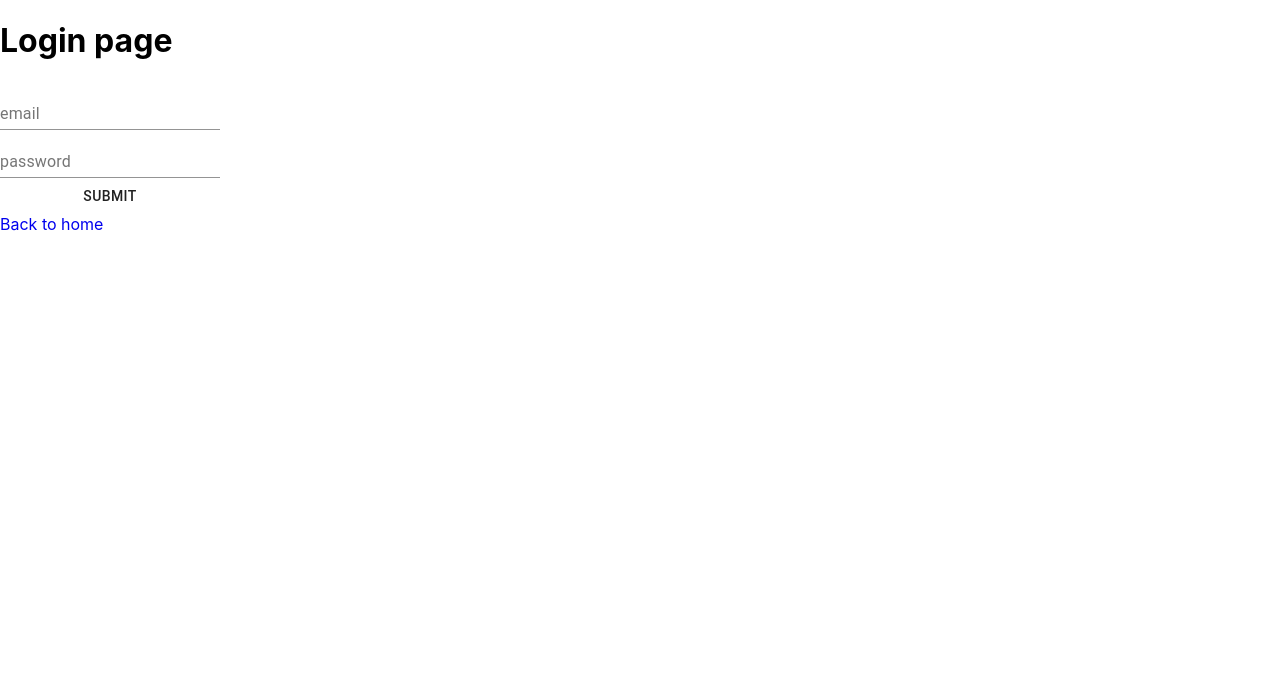
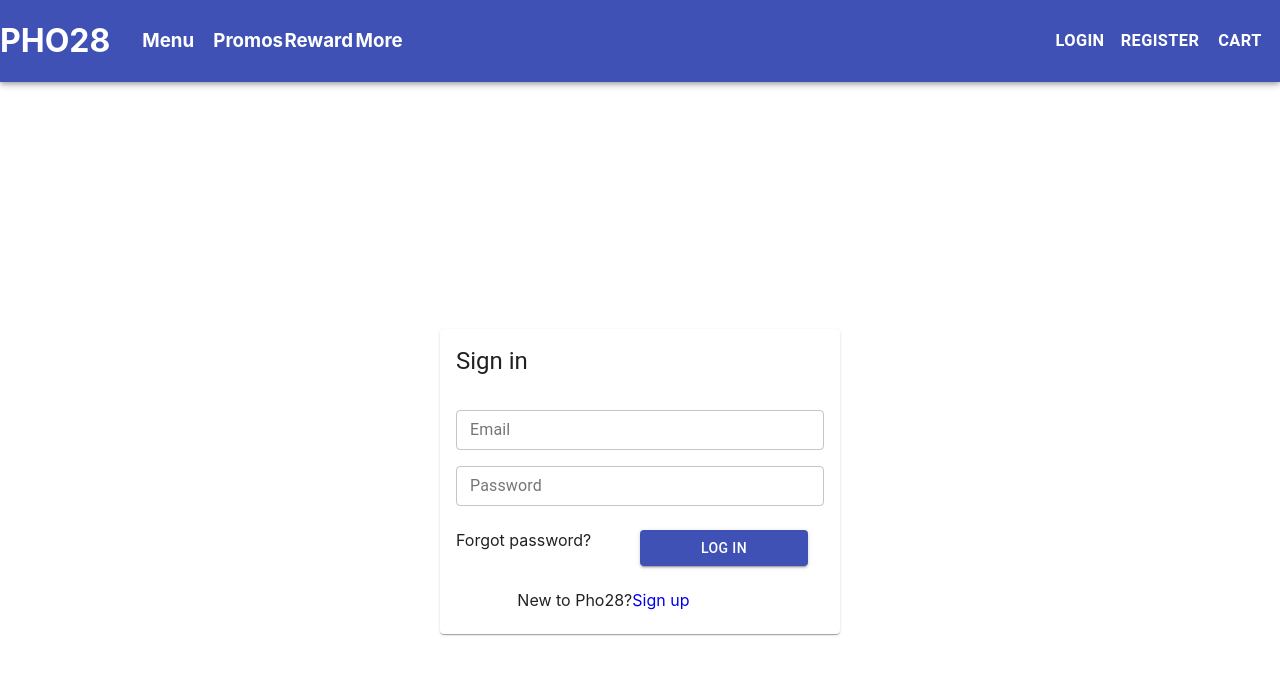
Before and after one commit to hoangtran5369/restaurant_frontend, a React (Create React App) app: page /login in a window 1280 px wide. Shown: the top 674 px of the page. Built offline with nearby package versions, Linux system fonts and the light colour scheme.

Commit message:
added login and register forms

```diff
--- a/src/components/Home.js
+++ b/src/components/Home.js
@@ -1,38 +1,12 @@
-import { Link, useHistory } from "react-router-dom";
-import AppBar from '@material-ui/core/AppBar';
-import Toolbar from '@material-ui/core/Toolbar';
-import Typography from '@material-ui/core/Typography';
-import Button from '@material-ui/core/Button';
-import IconButton from '@material-ui/core/IconButton';
-import { Box, Grid } from "@material-ui/core";
+import Navbar from './Navbar';
+import { Box } from "@material-ui/core";
 // import MenuIcon from '@material-ui/icons/Menu';
 
 
 function Home() {
-    const history = useHistory()
     return (
         <div>
-            <AppBar position="sticky">
-                <Grid container direction="row" justify="space-between" alignItems="center">
-
-                    <Grid container item xs={4} direction="row" justify="flex-start" alignItems="center">
-                        <Grid item xs={4}><h1>PHO28</h1></Grid>
-                        <Grid item xs={2}><h3>Menu</h3></Grid>
-                        <Grid item xs={2}><h3>Promos</h3></Grid>
-                        <Grid item xs={2}><h3>Reward</h3></Grid>
-                        <Grid item xs={2}><h3>More</h3></Grid>
-                    </Grid>
-
-                    <Grid container item xs={3} direction="row" justify="flex-end" alignItems="center">
-                        <Grid item xs={3} component={Button} color="inherit" onClick={() => history.push('/login')}>
-                            <h3>Login</h3>
-                        </Grid>
-                        <Grid item xs={3} component={Button} color="inherit" onClick={() => {}}><h3>Register</h3></Grid>
-                        <Grid item xs={3} component={Button} color="inherit" onClick={() => {}}><h3>Cart</h3></Grid>
-                    </Grid>
-                </Grid>
-
-            </AppBar>
+            <Navbar />
             <Box minHeight="100vh" flexDirection="column" display="flex">
                 <Box bgcolor="success.main" padding="10px" flexGrow={1}>
                     <h1>Home page</h1>
--- a/src/components/Login.js
+++ b/src/components/Login.js
@@ -1,22 +1,60 @@
-import { Button, FormControl, TextField } from "@material-ui/core";
+import { Button, Card, CardContent, Divider, Grid, TextField, Typography } from "@material-ui/core";
 import { Link } from "react-router-dom";
+import Navbar from "./Navbar";
+import { Box } from "@material-ui/core";
 
 function Login() {
     return (
         <div>
-            <h1>Login page</h1>
+            <Navbar />
+            <Box display="flex" minHeight="100vh" justifyContent="space-around" alignItems="center">
+                <Box minWidth="300px" maxWidth="400px">
 
-            <form>
-                <FormControl variant="filled">
+                <Card>
+                    <CardContent>
+                        <form>
+                            <Grid container spacing={3}>
+                                <Grid item xs={12}> <Typography variant="h5" component="h2" gutterBottom>Sign in</Typography> </Grid>
+                                <Grid item xs={12}>
+                                    <Grid container spacing={2}>
+                                        <Grid item xs={12}>
+                                            <TextField fullWidth label="Email" name="email" size="small" variant="outlined" />
+                                        </Grid>
+                                        <Grid item xs={12}>
+                                            <TextField fullWidth label="Password" name="password" size="small" type="password" variant="outlined" />
+                                        </Grid>
+                                    </Grid>
+                                </Grid>
+                                <Grid item container spacing={2} xs={12}>
+                                    <Grid item xs={6}>
+                                        <a>Forgot password?</a>
+                                    </Grid>
+                                    <Grid item xs={6}>
 
-                <TextField label="email" />
-                <TextField label="password"/>
-                <Button> Submit </Button>
-                </FormControl>
-            </form>
-            <Link to="/">Back to home</Link>
+                                    <Button color="primary" fullWidth type="submit" variant="contained">
+                                        Log in
+                                    </Button>
+                                    </Grid>
+                                </Grid>
+                                <Divider />
+                                <Grid item xs={12} container direction="row" justify="space-around" alignItems="center">
+                                        <Grid item xs={8} spacing={2}>
+                                        <span>
+                                        New to Pho28?
+                                        </span>
+                                        <Link to="/register">
+                                        Sign up
+                                        </Link>
+                                        </Grid>
+                                    </Grid>
+                            </Grid>
+                        </form>
+                    </CardContent>
+                </Card>
+                </Box>
+            </Box>
         </div>
     );
-  }
+}
 
 export default Login;
--- /dev/null
+++ b/src/components/Navbar.js
@@ -0,0 +1,33 @@
+import { useHistory } from "react-router-dom";
+import AppBar from '@material-ui/core/AppBar';
+import Button from '@material-ui/core/Button';
+import { Grid } from "@material-ui/core";
+
+
+function Navbar() {
+    const history = useHistory()
+    return (
+            <AppBar position="sticky">
+                <Grid container direction="row" justify="space-between" alignItems="center">
+
+                    <Grid container item xs={4} direction="row" justify="flex-start" alignItems="center">
+                        <Grid item xs={4}><h1>PHO28</h1></Grid>
+                        <Grid item xs={2}><h3>Menu</h3></Grid>
+                        <Grid item xs={2}><h3>Promos</h3></Grid>
+                        <Grid item xs={2}><h3>Reward</h3></Grid>
+                        <Grid item xs={2}><h3>More</h3></Grid>
+                    </Grid>
+
+                    <Grid container item xs={3} direction="row" justify="flex-end" alignItems="center">
+                        <Grid item xs={3} component={Button} color="inherit" onClick={() => history.push('/login')}>
+                            <h3>Login</h3>
+                        </Grid>
+                        <Grid item xs={3} component={Button} color="inherit" onClick={() => history.push('/register')}><h3>Register</h3></Grid>
+                        <Grid item xs={3} component={Button} color="inherit" onClick={() => {}}><h3>Cart</h3></Grid>
+                    </Grid>
+                </Grid>
+            </AppBar>
+    );
+}
+
+export default Navbar;
--- /dev/null
+++ b/src/components/Register.js
@@ -0,0 +1,61 @@
+import { Button, Card, CardContent, Divider, Grid, TextField, Typography } from "@material-ui/core";
+import { Link } from "react-router-dom";
+import Navbar from "./Navbar";
+import { Box } from "@material-ui/core";
+
+function Register() {
+    return (
+        <div>
+            <Navbar />
+            <Box display="flex" minHeight="100vh" justifyContent="space-around" alignItems="center">
+                <Box minWidth="300px" maxWidth="400px">
+
+                    <Card>
+                        <CardContent>
+                            <form>
+                                <Grid container spacing={3}>
+                                    <Grid item xs={12}> <Typography variant="h5" component="h2" gutterBottom>Register</Typography> </Grid>
+                                    <Grid item xs={12}>
+                                        <Grid container spacing={2}>
+                                            <Grid item xs={12}>
+                                                <TextField fullWidth label="Email" name="email" size="small" variant="outlined" />
+                                            </Grid>
+                                            <Grid item xs={12}>
+                                                <TextField fullWidth label="Password" name="password" size="small" type="password" variant="outlined" />
+                                            </Grid>
+                                            <Grid item xs={12}>
+                                                <TextField fullWidth label="Confirm Password" name="confirm" size="small" type="password" variant="outlined" />
+                                            </Grid>
+                                        </Grid>
+                                    </Grid>
+                                    <Grid item container spacing={2} xs={12} direction="row" justify="flex-end">
+
+                                        <Grid item xs={6}>
+
+                                            <Button color="primary" fullWidth type="submit" variant="contained">
+                                                Register
+                                    </Button>
+                                        </Grid>
+                                    </Grid>
+                                    <Divider />
+                                    <Grid item xs={12} container direction="row" justify="space-around" alignItems="center">
+                                        <Grid item xs={8} spacing={2}>
+                                        <span>
+                                        Already have an account?
+                                        </span>
+                                        <Link to="/login">
+                                        Log in
+                                        </Link>
+                                        </Grid>
+                                    </Grid>
+                                </Grid>
+                            </form>
+                        </CardContent>
+                    </Card>
+                </Box>
+            </Box>
+        </div>
+    );
+}
+
+export default Register;
--- a/src/components/Routes.js
+++ b/src/components/Routes.js
@@ -5,13 +5,14 @@ import {
 } from "react-router-dom";
 import Home from "./Home";
 import Login from "./Login";
-
+import Register from "./Register"
 
 const AppRoutes = () => {
 
     const route_config = [
         { path: "/", component: Home, exact:true },
-        { path: "/login", component: Login, exact:true }
+        { path: "/login", component: Login, exact:true },
+        { path: "/register", component: Register, exact:true }
     ]
 
 
```
